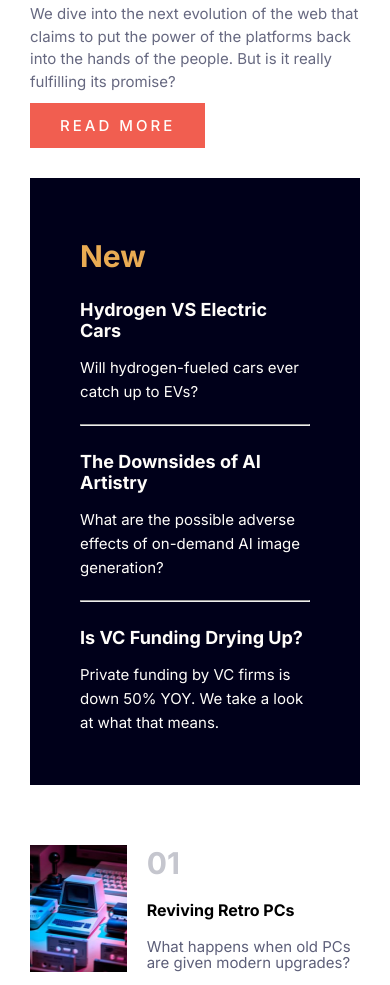
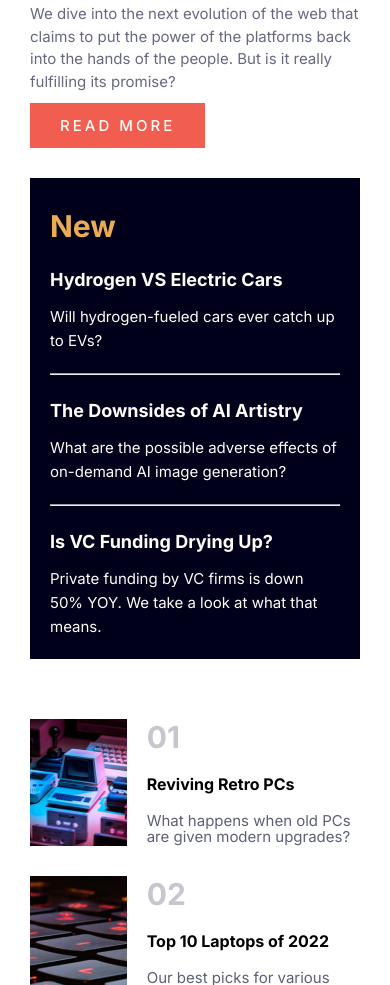
Before and after one commit to GOKULBS0023/news-landing-page-front-end-mentor, a plain HTML site: page index.html in a window 390 px wide. Shown: the part 635-1620 px from the top of the page. Drawn offline with nearby package versions, Linux system fonts and the light colour scheme.

Commit message:
Update style.css

```diff
--- a/css/style.css
+++ b/css/style.css
@@ -345,6 +345,9 @@ body{
     .des-box{
         grid-template-columns: 1fr;
     }
+    .right-box{
+        padding: 20px;
+    }
     /* Bottom Container */
     .bottom-container{
         grid-gap: 30px;
```
